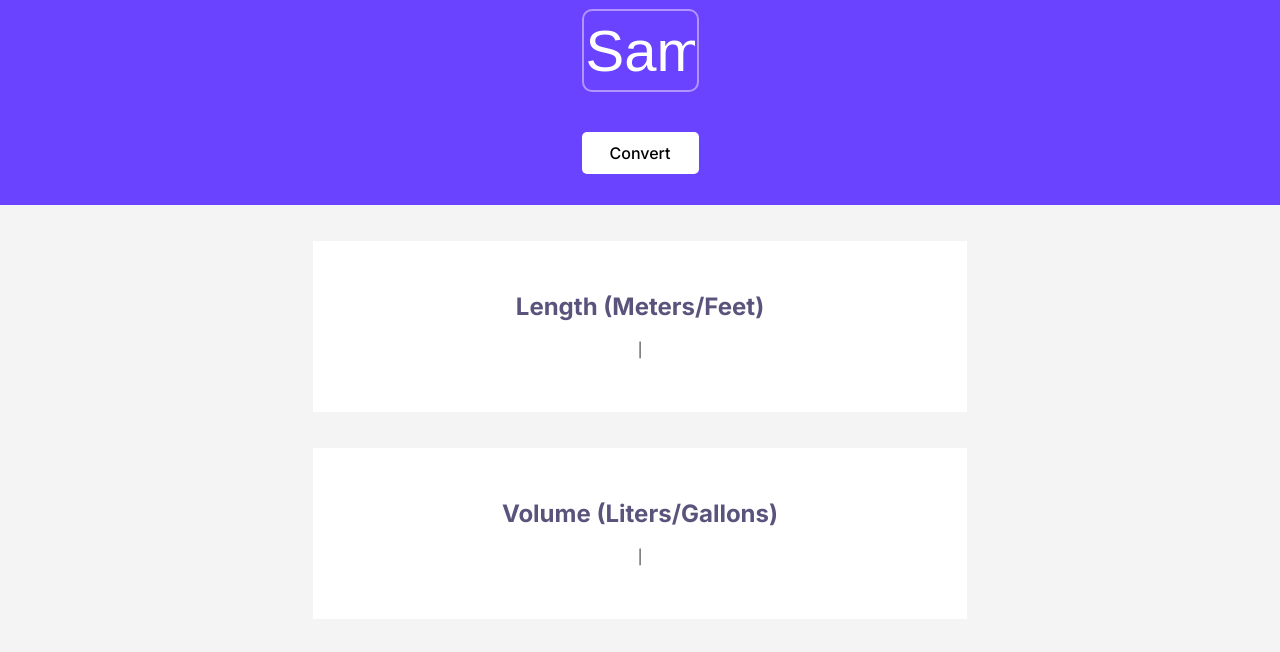
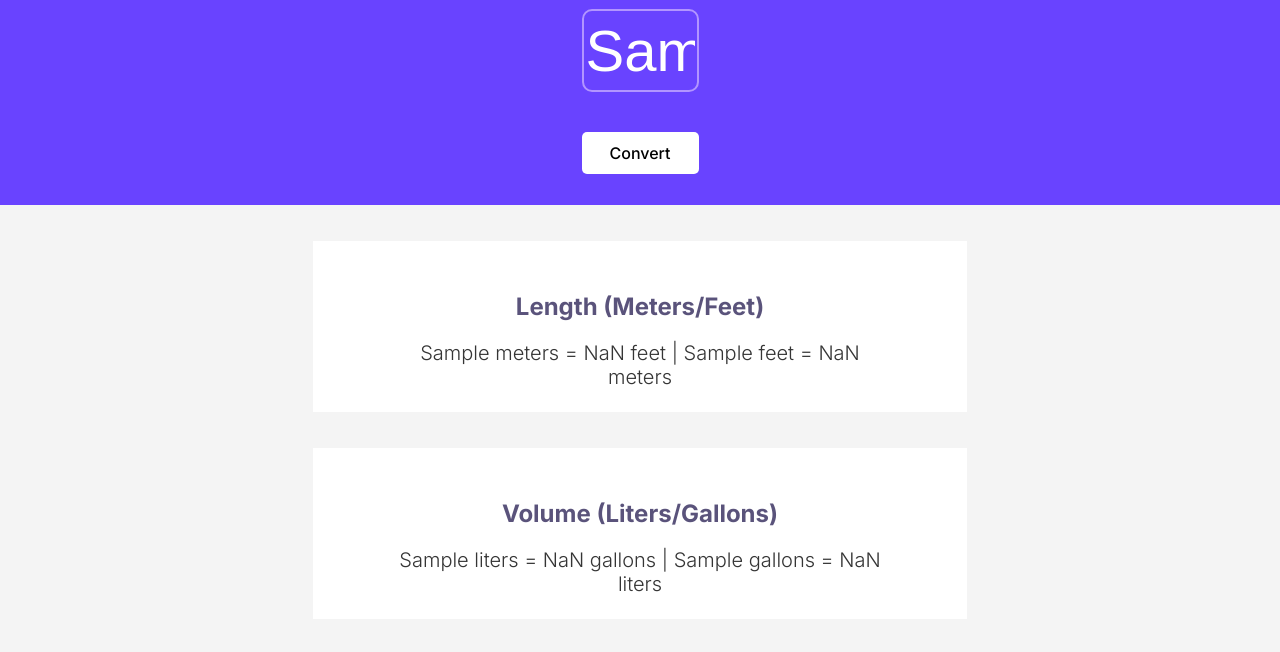
Before and after one commit to ApurvP13/unit-convertor, a plain HTML site: page index.html in a window 1280 px wide. Both pictures are taken after typing "Sample" into the empty fields and a click on the button "Convert". Shown: the part 120-772 px from the top of the page. Drawn offline with Linux system fonts and the light colour scheme.

Commit message:
made the unit conversion work

```diff
--- a/index.html
+++ b/index.html
@@ -33,6 +33,6 @@
       <p id="mass-val">|</p>
     </section>
 
-    <script src="myscripts.js"></script>
+    <script src="index.js"></script>
   </body>
 </html>
--- a/index.js
+++ b/index.js
@@ -10,6 +10,35 @@
 // 1 meter (m) = 3.28084 feet (ft)
 // 1 foot (ft) = 0.3048 meters (m)
 
+const convertBtn = document.getElementById("convert-btn");
+const valInput = document.getElementById("val-input");
+const lengthVal = document.getElementById("length-val");
+const volumeVal = document.getElementById("volume-val");
+const massVal = document.getElementById("mass-val");
+
 function render(val, unit) {
   let retVal = "";
+  if (unit === "length") {
+    const mtToFt = (val * 3.28084).toFixed(3);
+    const ftToMt = (val * 0.3048).toFixed(3);
+    retVal = `${val} meters = ${mtToFt} feet | ${val} feet = ${ftToMt} meters`;
+    return retVal;
+  } else if (unit === "volume") {
+    const ltToGal = (val * 0.264172).toFixed(3);
+    const galToLt = (val * 3.78541).toFixed(3);
+    retVal = `${val} liters = ${ltToGal} gallons | ${val} gallons = ${galToLt} liters`;
+    return retVal;
+  } else {
+    const kgToPnd = (val * 2.20462).toFixed(3);
+    const pndToKg = (val * 0.453592).toFixed(3);
+    retVal = `${val} kg = ${kgToPnd} pounds | ${val} pounds = ${pndToKg} kgs`;
+    return retVal;
+  }
 }
+
+convertBtn.addEventListener("click", () => {
+  const val = valInput.value;
+  lengthVal.textContent = render(val, "length");
+  volumeVal.textContent = render(val, "volume");
+  massVal.textContent = render(val, "mass");
+});
--- a/styles.css
+++ b/styles.css
@@ -59,5 +59,6 @@ body {
 
 .unit-display p {
   color: #353535;
-  font-size: 14px;
+  font-size: 20px;
+  font-weight: 300;
 }
```
